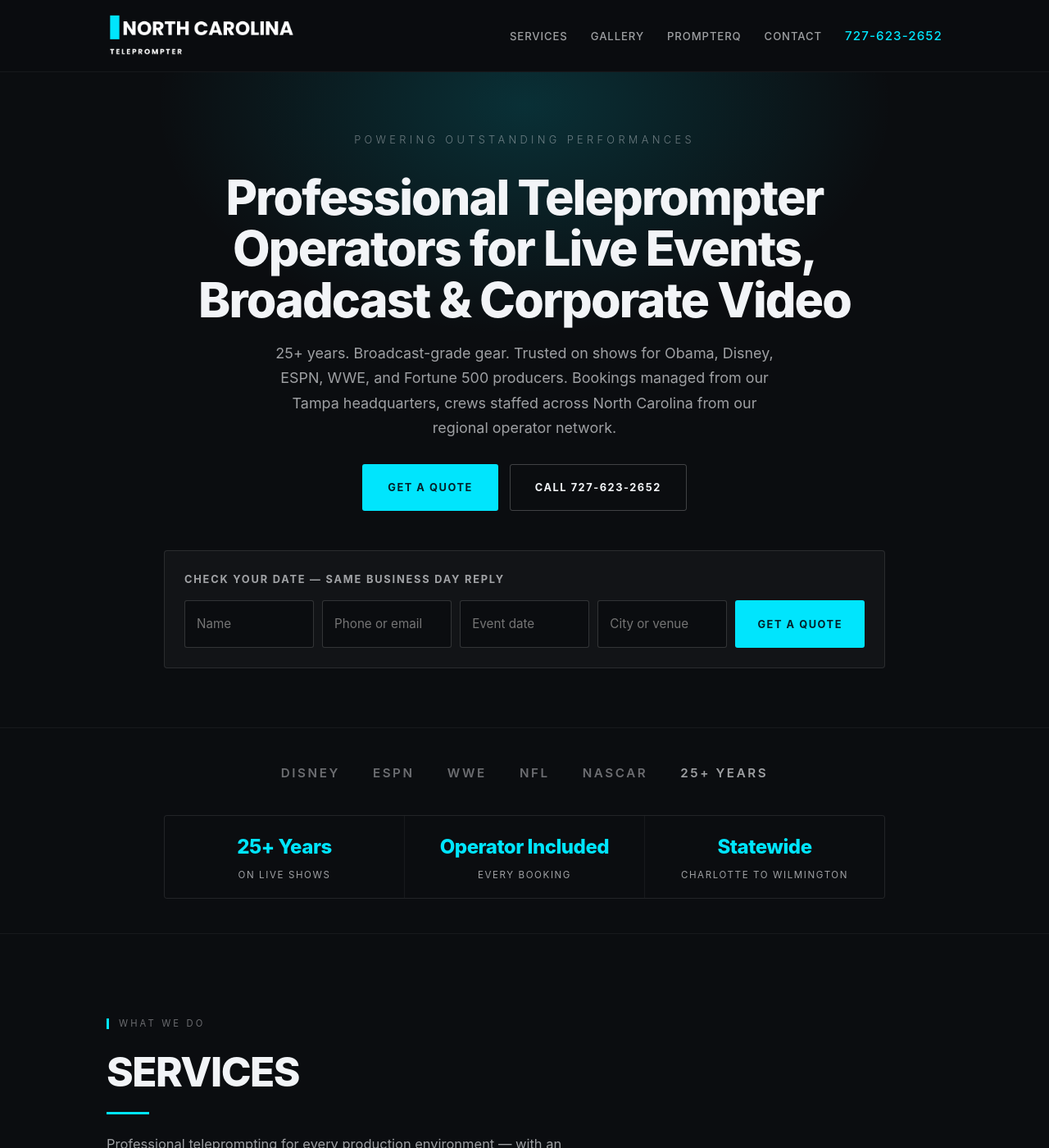
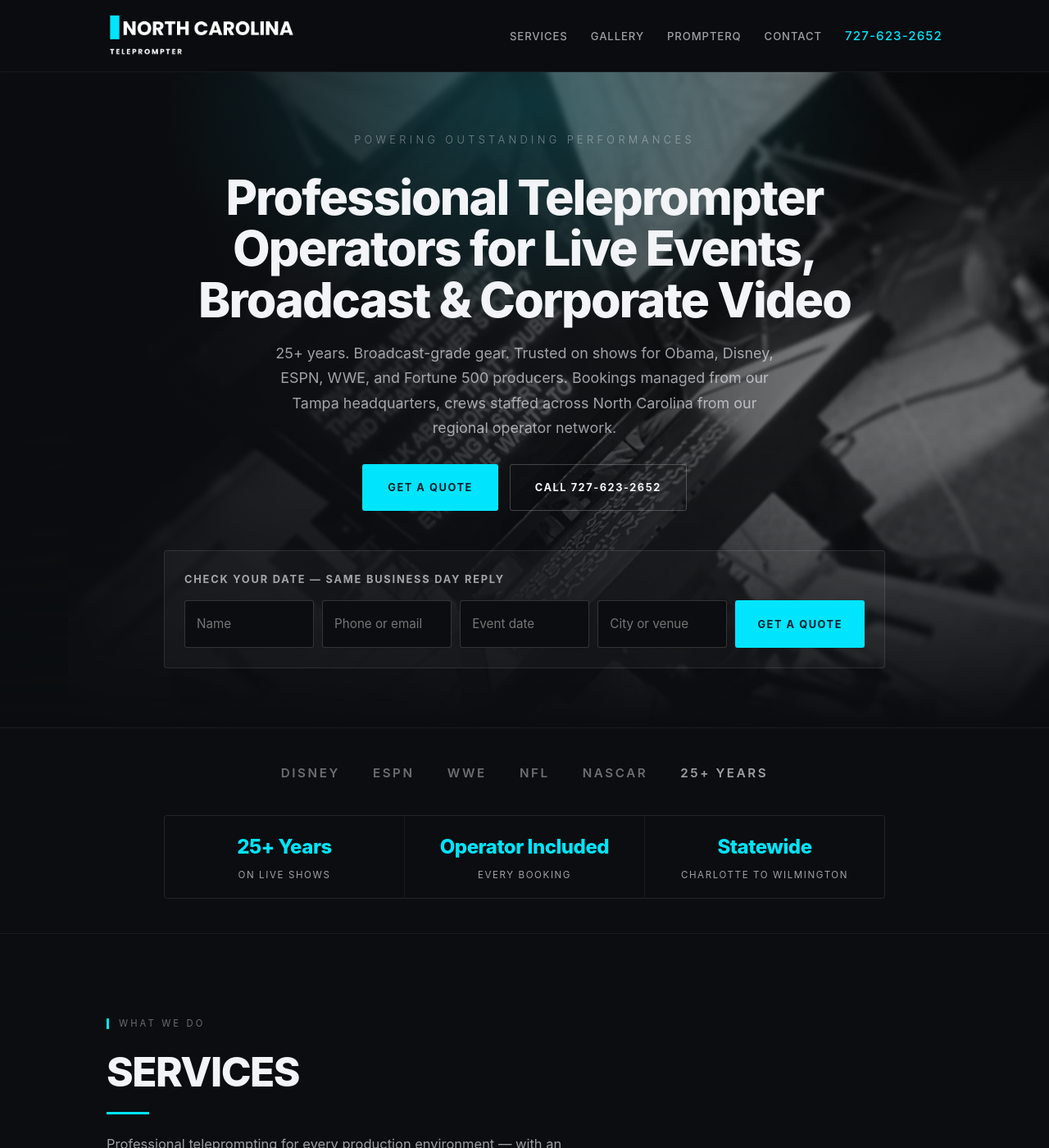
Before and after one commit to jasproj/nctele, a Jekyll site: the page index.html, which Jekyll copies as it is, in a window 1280 px wide and 1400 px high. Shown: the whole window at 82% size. Built offline with Jekyll 4.4.1, drawn with Linux system fonts in a browser that asks for light colours.

Commit message:
Hero: real prompter-on-set photo behind the headline (hero-bg.jpg, dark overlay) (#9)
Claude-Session: https://claude.ai/code/session_01SW4oYwAA8ZEcmkVZYUBX96

Co-authored-by: Claude <noreply@anthropic.com>

```diff
--- a/index.html
+++ b/index.html
@@ -474,7 +474,25 @@
             background: radial-gradient(closest-side, rgba(0, 229, 253, .16), rgba(0, 229, 253, 0));
             pointer-events: none;
         }
-        .hero > .wrap { position: relative; }
+
+        /* hero photo: real prompter on set, sunk behind the copy */
+        .hero-photo {
+            position: absolute; inset: 0; z-index: 0; pointer-events: none;
+            background: url("hero-bg.jpg") right -2% top 20% / auto 150% no-repeat;
+            opacity: .5;
+            -webkit-mask-image: linear-gradient(180deg, #000 55%, transparent 100%);
+                    mask-image: linear-gradient(180deg, #000 55%, transparent 100%);
+        }
+        .hero-photo::after {
+            content: ""; position: absolute; inset: 0;
+            background: linear-gradient(90deg, rgba(11,13,16,.96) 0%, rgba(11,13,16,.7) 38%, rgba(11,13,16,.1) 75%);
+        }
+        .hero::before { z-index: 1; }
+        @media (max-width: 760px) {
+            .hero-photo { opacity: .3; background-position: 70% 30%; }
+            .hero-photo::after { background: rgba(11,13,16,.55); }
+        }
+        .hero > .wrap { position: relative; z-index: 2; }
         .hero { padding-top: clamp(44px, 6vw, 72px); padding-bottom: clamp(44px, 6vw, 72px); }
         .hero h1 { font-size: clamp(2.05rem, 5.2vw, 3.7rem); max-width: 22ch; }
         .hero-ctas { margin-top: 28px; }
@@ -532,6 +550,7 @@
 
     <!-- Hero -->
     <section class="hero">
+        <div class="hero-photo" aria-hidden="true"></div>
         <div class="wrap">
             <p class="hero-tagline">Powering Outstanding Performances</p>
             <h1>Professional Teleprompter Operators for Live Events, Broadcast & Corporate Video</h1>
```
